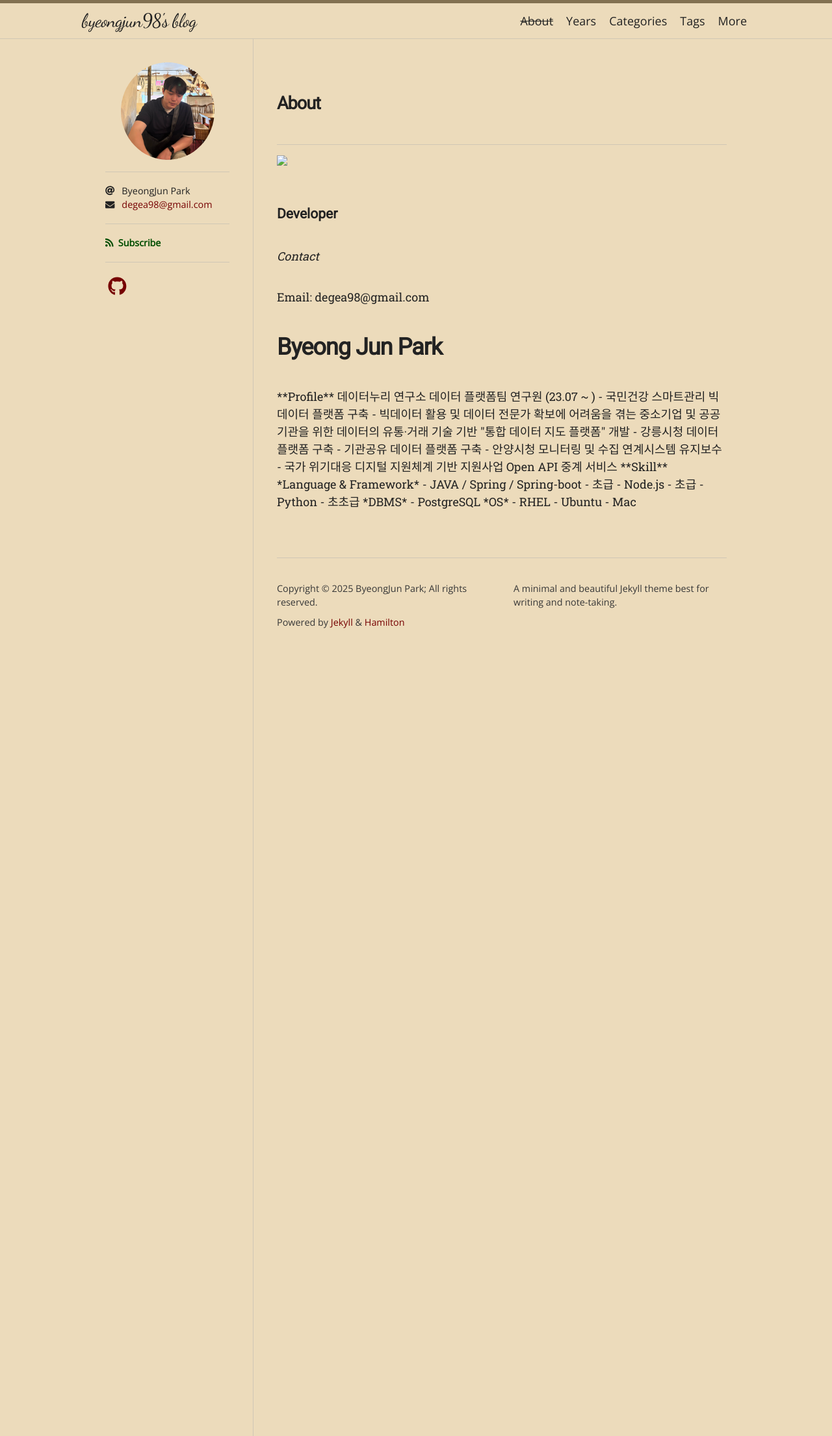
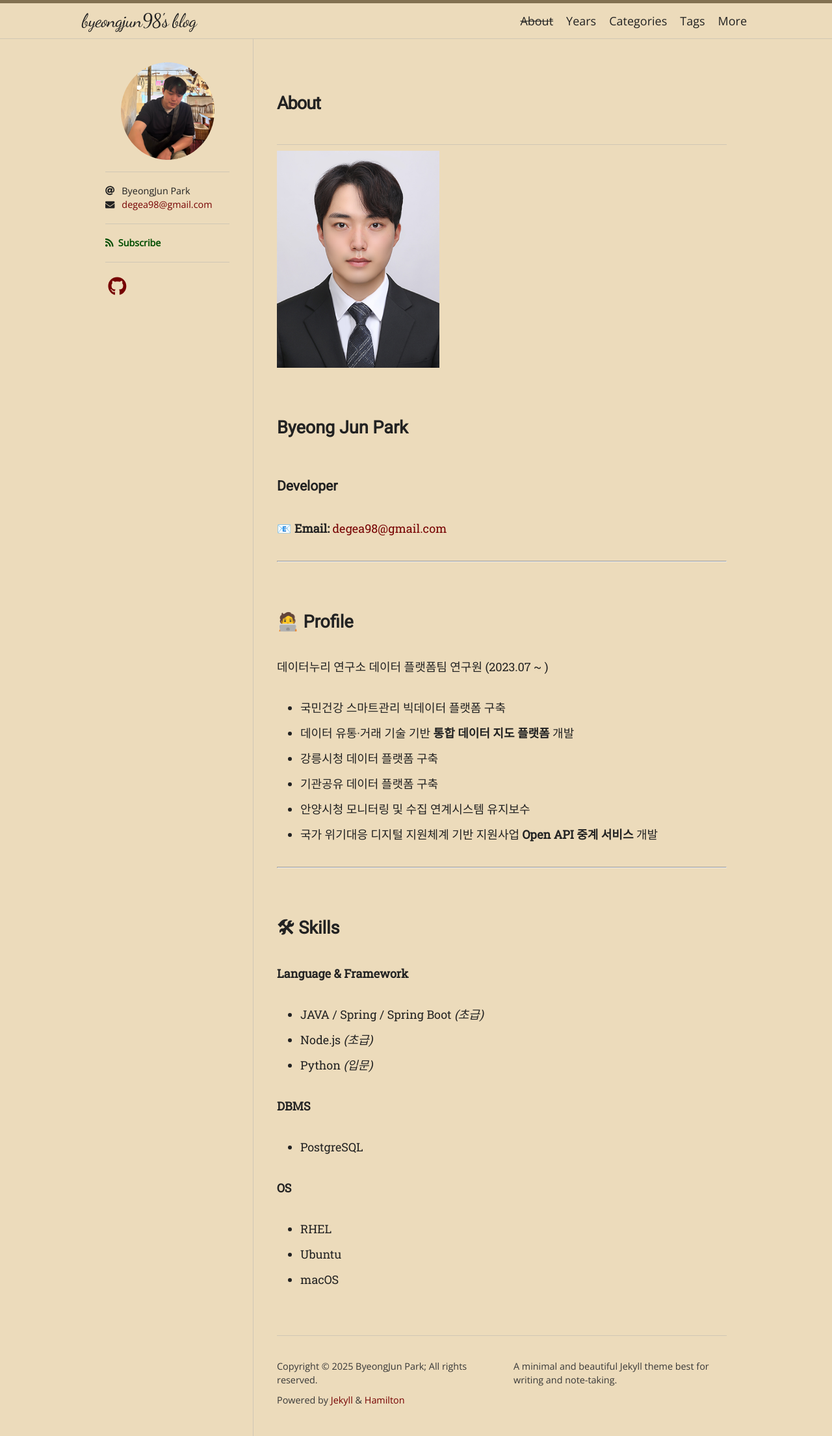
Before and after one commit to byeongjun98/byeongjun98.github.io, a Jekyll site: the page built from about.md, in a window 1280 px wide. Shown: the whole page at 65% size. Built offline with Jekyll 4.4.1, drawn with Linux system fonts in a browser that asks for light colours; nearby versions of some CDN libraries; some web fonts are replaced.

Commit message:
[Feat] 프로필 사진 추가

```diff
--- a/about.md
+++ b/about.md
@@ -4,40 +4,37 @@ title: About
 permalink: /about/
 ---
 
-<img src="logo.png">
+<img src="/profile.JPG" alt="Logo" width="250" />
+## Byeong Jun Park
+### Developer
 
-### Developer
-*Contact*
+📧 **Email:** [degea98@gmail.com](mailto:degea98@gmail.com)
 
-Email: degea98@gmail.com
+---
 
-# Byeong Jun Park
-
-
-<aside>
- **Profile**
-
-데이터누리 연구소 데이터 플랫폼팀 연구원 (23.07 ~ )
+## 🧑‍💻 Profile
+데이터누리 연구소 데이터 플랫폼팀 연구원 (2023.07 ~ )
 
 - 국민건강 스마트관리 빅데이터 플랫폼 구축
-- 빅데이터 활용 및 데이터 전문가 확보에 어려움을 겪는 중소기업 및 공공기관을 위한 데이터의 유통·거래 기술 기반 "통합 데이터 지도 플랫폼" 개발
+- 데이터 유통·거래 기술 기반 **통합 데이터 지도 플랫폼** 개발
 - 강릉시청 데이터 플랫폼 구축
 - 기관공유 데이터 플랫폼 구축
 - 안양시청 모니터링 및 수집 연계시스템 유지보수
-- 국가 위기대응 디지털 지원체계 기반 지원사업 Open API 중계 서비스
+- 국가 위기대응 디지털 지원체계 기반 지원사업 **Open API 중계 서비스** 개발
 
- **Skill**
+---
 
- *Language & Framework*
- - JAVA / Spring / Spring-boot - 초급
- - Node.js - 초급
- - Python - 초초급
+## 🛠 Skills
 
- *DBMS*
- - PostgreSQL
+**Language & Framework**
+- JAVA / Spring / Spring Boot *(초급)*
+- Node.js *(초급)*
+- Python *(입문)*
 
- *OS*
- - RHEL
- - Ubuntu
- - Mac
-</aside>
+**DBMS**
+- PostgreSQL
+
+**OS**
+- RHEL
+- Ubuntu
+- macOS
```
Also changed, not shown: profile.JPG (added).
